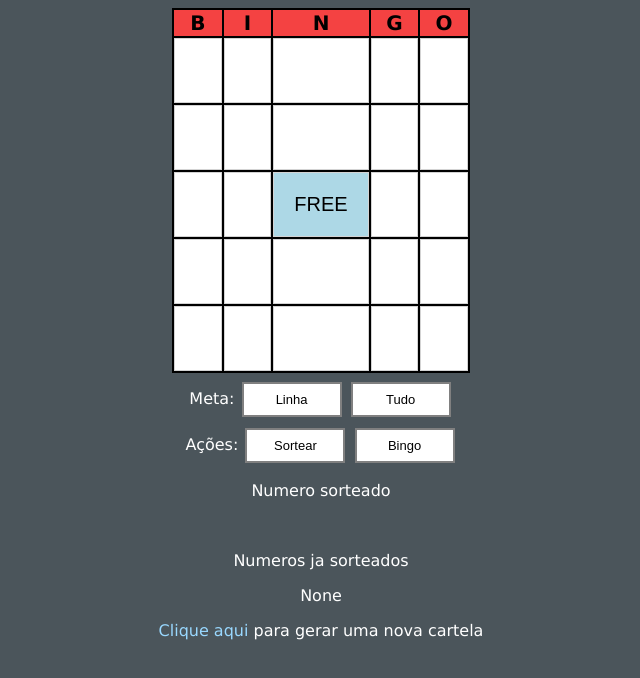
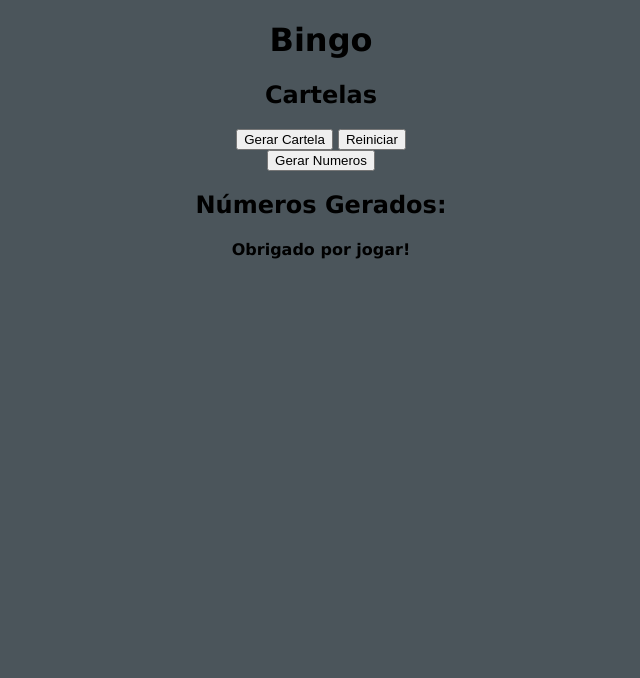
Before and after one commit to MateusGcB/Bingo, a plain HTML site: page index.html in a window 1280 px wide. Shown: the whole page, without its empty margins (319-959 px from the left). Drawn offline with Linux system fonts and the light colour scheme.

Commit message:
Update index.html

```diff
--- a/index.html
+++ b/index.html
@@ -1,76 +1,66 @@
 <!DOCTYPE html>
+
 <html lang="en">
-    <head>
-        <title>Bingo</title>
-        <meta charset="utf-8">
-        <link rel="stylesheet" href="index.css">
-        <link rel='shortcut icon' type='image/x-icon' href='index.js'>
-        <script src="index.js"></script>
-    </head>
-    <body onload="init()">
-        <div id="bingo-content">
-            <table id="bingo-card">
-                <tr>
-                    <th class="header">B</th>
-                    <th class="header">I</th>
-                    <th class="header">N</th>
-                    <th class="header">G</th>
-                    <th class="header">O</th>
-                </tr>
-                <tr>
-                    <td><input id="sq0" class="square" type="button" value="&nbsp;" onclick="markSquare('sq0')"></td>
-                    <td><input id="sq1" class="square" type="button" value="&nbsp;" onclick="markSquare('sq1')"></td>
-                    <td><input id="sq2" class="square" type="button" value="&nbsp;" onclick="markSquare('sq2')"></td>
-                    <td><input id="sq3" class="square" type="button" value="&nbsp;" onclick="markSquare('sq3')"></td>
-                    <td><input id="sq4" class="square" type="button" value="&nbsp;" onclick="markSquare('sq4')"></td>
-                </tr>
-                <tr>
-                    <td><input id="sq5" class="square" type="button" value="&nbsp;" onclick="markSquare('sq5')"></td>
-                    <td><input id="sq6" class="square" type="button" value="&nbsp;" onclick="markSquare('sq6')"></td>
-                    <td><input id="sq7" class="square" type="button" value="&nbsp;" onclick="markSquare('sq7')"></td>
-                    <td><input id="sq8" class="square" type="button" value="&nbsp;" onclick="markSquare('sq8')"></td>
-                    <td><input id="sq9" class="square" type="button" value="&nbsp;" onclick="markSquare('sq9')"></td>
-                </tr>
-                <tr>
-                    <td><input id="sq10" class="square" type="button" value="&nbsp;" onclick="markSquare('sq10')"></td>
-                    <td><input id="sq11" class="square" type="button" value="&nbsp;" onclick="markSquare('sq11')"></td>
-                    <td><input id="sq12" class="square" type="button" value="FREE" onclick="markSquare('sq12')"></td>
-                    <td><input id="sq13" class="square" type="button" value="&nbsp;" onclick="markSquare('sq13')"></td>
-                    <td><input id="sq14" class="square" type="button" value="&nbsp;" onclick="markSquare('sq14')"></td>
-                </tr>
-                <tr>
-                    <td><input id="sq15" class="square" type="button" value="&nbsp;" onclick="markSquare('sq15')"></td>
-                    <td><input id="sq16" class="square" type="button" value="&nbsp;" onclick="markSquare('sq16')"></td>
-                    <td><input id="sq17" class="square" type="button" value="&nbsp;" onclick="markSquare('sq17')"></td>
-                    <td><input id="sq18" class="square" type="button" value="&nbsp;" onclick="markSquare('sq18')"></td>
-                    <td><input id="sq19" class="square" type="button" value="&nbsp;" onclick="markSquare('sq19')"></td>
-                </tr>
-                <tr>
-                    <td><input id="sq20" class="square" type="button" value="&nbsp;" onclick="markSquare('sq20')"></td>
-                    <td><input id="sq21" class="square" type="button" value="&nbsp;" onclick="markSquare('sq21')"></td>
-                    <td><input id="sq22" class="square" type="button" value="&nbsp;" onclick="markSquare('sq22')"></td>
-                    <td><input id="sq23" class="square" type="button" value="&nbsp;" onclick="markSquare('sq23')"></td>
-                    <td><input id="sq24" class="square" type="button" value="&nbsp;" onclick="markSquare('sq24')"></td>
-                </tr>
-            </table>
-        </div>
-        <div id="buttons">
-            <div id="Meta">
-                <p>Meta:
-                    <input type="button" class="button" name="Linha" id="bLinha" value="Linha" onclick="lineBingo()">
-                    <input type="button" class="button" name="Tudo" id="bTudo" value="Tudo" onclick="fullBingo()">
-                </p>
+
+<head>
+
+    <meta charset="UTF-8">
+    <meta http-equiv="X-UA-Compatible" content="IE=edge">
+    <meta name="viewport" content="width=device-width, initial-scale=1.0">
+    <link rel="stylesheet" href="index.css">
+    <title>Bingo</title>
+
+</head>
+<body>
+
+    <header>
+
+        <h1 id="branco">Bingo</h1>
+
+    </header>
+
+    <nav>
+
+    </nav>
+
+    <main>
+
+        <section id="cartelas">
+
+            <div>
+                <h2 id="cart">Cartelas</h2>
             </div>
-            <div id="açoes">
-                <p>Ações:
-                    <input type="button" class="button" name="Sortear" id="bSortear" value="Sortear" onclick="callNumber()">
-                    <input type="button" class="button" name="Bingo" id="bBingo" value="Bingo" onclick="checkForBingo()">
-                </p>
+
+            <div>
+
+                <button onclick="gerarCartela()">Gerar Cartela</button>
+                <button onclick="reiniciarPagina()">Reiniciar</button>
             </div>
-            <p>Numero sorteado <p id="Sortear">&nbsp;</p></p>
-            <p>Numeros ja sorteados </p>
-            <p id="Sorteados">None</p>
-        </div>
-        <p><a href="#" onclick="generateAnotherCard()">Clique aqui</a> para gerar uma nova cartela</p>
-    </body>
+
+            <div id="espaco_cartelas">
+
+            </div>
+
+        </section>
+
+        <section id="numeros">
+
+            <button onclick="gerarNumeros()">Gerar Numeros</button>
+            <h2 id="espaco">Números Gerados:</h2>
+            <div id="resultado"></div>
+
+        </section>
+
+    </main>
+
+    <footer>
+
+        <h4 id="branco">Obrigado por jogar!</h4>
+
+    </footer>
+
+    <script src="index.js"></script>
+
+</body>
+
 </html>
```
